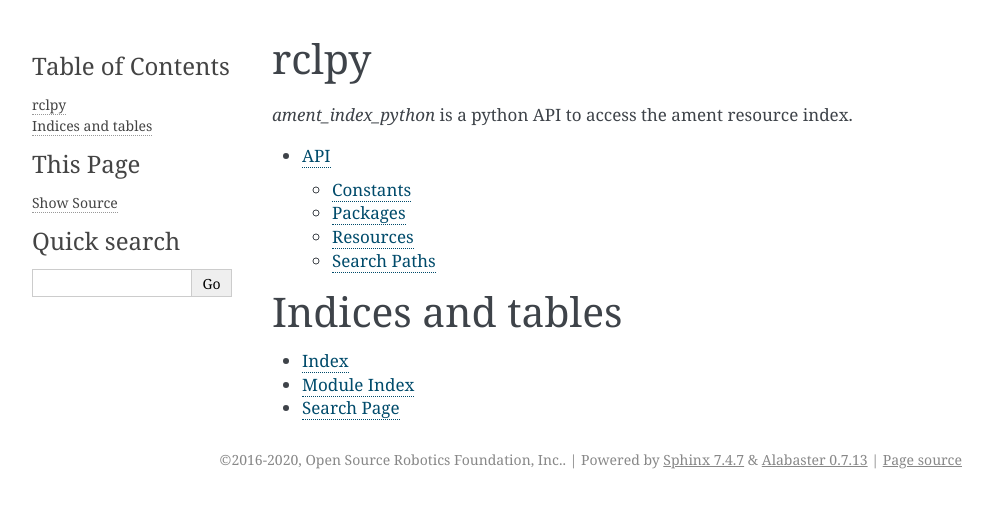
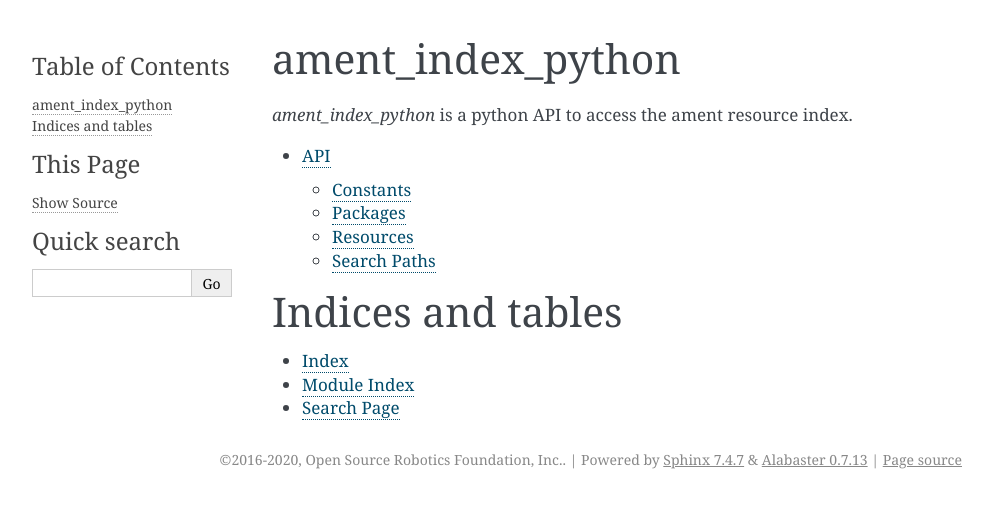
Before and after one commit to ament/ament_index, a Sphinx documentation site: the page built from ament_index_python/docs/source/index.rst, in a window 1280 px wide. Shown: the top 508 px of the page, without its empty margins (148-1141 px from the left). Built offline with Sphinx 7.4.7, drawn with Linux system fonts in a browser that asks for light colours.

Commit message:
Added feedback
Signed-off-by: ahcorde <ahcorde@gmail.com>

```diff
--- a/ament_index_python/docs/source/conf.py
+++ b/ament_index_python/docs/source/conf.py
@@ -1,4 +1,4 @@
-# Copyright 2019 Open Source Robotics Foundation, Inc.
+# Copyright 2020 Open Source Robotics Foundation, Inc.
 #
 # Licensed under the Apache License, Version 2.0 (the "License");
 # you may not use this file except in compliance with the License.
@@ -120,7 +120,7 @@ html_static_path = []
 # -- Options for HTMLHelp output ---------------------------------------------
 
 # Output file base name for HTML help builder.
-htmlhelp_basename = 'rclpydoc'
+htmlhelp_basename = 'ament_index_python_doc'
 
 
 # -- Options for LaTeX output ------------------------------------------------
@@ -147,7 +147,7 @@ latex_elements = {
 # (source start file, target name, title,
 #  author, documentclass [howto, manual, or own class]).
 latex_documents = [
-    (master_doc, 'rclpy.tex', 'rclpy Documentation',
+    (master_doc, 'ament_index_python.tex', 'ament_index_python Documentation',
      'Dirk Thomas', 'manual'),
 ]
 
@@ -157,7 +157,7 @@ latex_documents = [
 # One entry per manual page. List of tuples
 # (source start file, name, description, authors, manual section).
 man_pages = [
-    (master_doc, 'rclpy', 'rclpy Documentation',
+    (master_doc, 'ament_index_python', 'ament_index_python Documentation',
      [author], 1)
 ]
 
@@ -168,8 +168,8 @@ man_pages = [
 # (source start file, target name, title, author,
 #  dir menu entry, description, category)
 texinfo_documents = [
-    (master_doc, 'rclpy', 'rclpy Documentation',
-     author, 'rclpy', 'One line description of project.',
+    (master_doc, 'ament_index_python', 'ament_index_python Documentation',
+     author, 'ament_index_python', 'Python API to access the ament resource index.t.',
      'Miscellaneous'),
 ]
 
--- a/ament_index_python/docs/source/index.rst
+++ b/ament_index_python/docs/source/index.rst
@@ -1,5 +1,5 @@
-rclpy
-=====
+ament_index_python
+==================
 
 *ament_index_python* is a python API to access the ament resource index.
 
```
